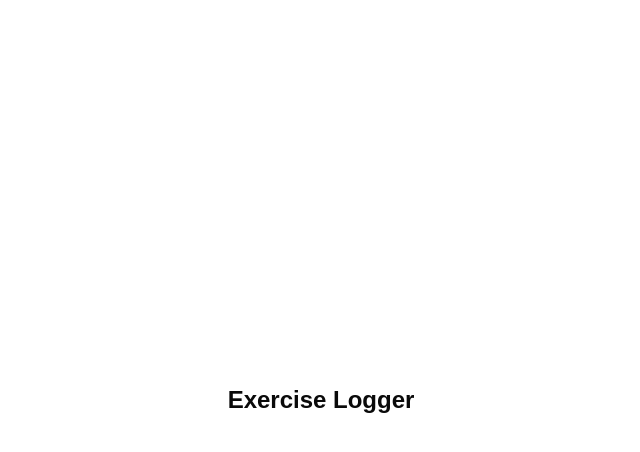
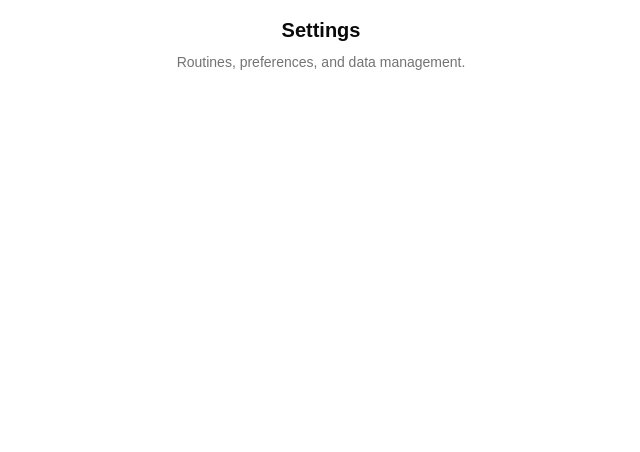
Before and after one commit to AlvaroCreixell/exercise-logger, a React (Vite) app in the folder web/: page /exercise-logger/settings in a window 1280 px wide. Shown: the top 452 px of the page, without its empty margins (319-959 px from the left). Built offline with nearby package versions, Linux system fonts and the light colour scheme.

Commit message:
feat: set up React Router with 4 placeholder screens

```diff
--- a/web/package.json
+++ b/web/package.json
@@ -20,6 +20,7 @@
     "lucide-react": "^1.7.0",
     "react": "^19.2.4",
     "react-dom": "^19.2.4",
+    "react-router": "^7.13.2",
     "shadcn": "^4.1.1",
     "tailwind-merge": "^3.5.0",
     "tw-animate-css": "^1.4.0"
--- a/web/src/App.tsx
+++ b/web/src/App.tsx
@@ -1,8 +1,20 @@
+import { BrowserRouter, Routes, Route, Navigate } from "react-router";
+import TodayScreen from "@/screens/TodayScreen";
+import WorkoutScreen from "@/screens/WorkoutScreen";
+import HistoryScreen from "@/screens/HistoryScreen";
+import SettingsScreen from "@/screens/SettingsScreen";
+
 function App() {
   return (
-    <div className="flex min-h-screen items-center justify-center bg-background text-foreground">
-      <h1 className="text-2xl font-bold">Exercise Logger</h1>
-    </div>
+    <BrowserRouter basename="/exercise-logger">
+      <Routes>
+        <Route path="/" element={<TodayScreen />} />
+        <Route path="/workout" element={<WorkoutScreen />} />
+        <Route path="/history" element={<HistoryScreen />} />
+        <Route path="/settings" element={<SettingsScreen />} />
+        <Route path="*" element={<Navigate to="/" replace />} />
+      </Routes>
+    </BrowserRouter>
   );
 }
 
--- /dev/null
+++ b/web/src/screens/HistoryScreen.tsx
@@ -0,0 +1,12 @@
+export default function HistoryScreen() {
+  return (
+    <div className="flex flex-1 items-center justify-center p-4">
+      <div className="text-center">
+        <h1 className="text-xl font-semibold">History</h1>
+        <p className="mt-2 text-sm text-muted-foreground">
+          Your workout history will appear here.
+        </p>
+      </div>
+    </div>
+  );
+}
--- /dev/null
+++ b/web/src/screens/SettingsScreen.tsx
@@ -0,0 +1,12 @@
+export default function SettingsScreen() {
+  return (
+    <div className="flex flex-1 items-center justify-center p-4">
+      <div className="text-center">
+        <h1 className="text-xl font-semibold">Settings</h1>
+        <p className="mt-2 text-sm text-muted-foreground">
+          Routines, preferences, and data management.
+        </p>
+      </div>
+    </div>
+  );
+}
--- /dev/null
+++ b/web/src/screens/TodayScreen.tsx
@@ -0,0 +1,12 @@
+export default function TodayScreen() {
+  return (
+    <div className="flex flex-1 items-center justify-center p-4">
+      <div className="text-center">
+        <h1 className="text-xl font-semibold">Today</h1>
+        <p className="mt-2 text-sm text-muted-foreground">
+          Your daily workout overview will appear here.
+        </p>
+      </div>
+    </div>
+  );
+}
--- /dev/null
+++ b/web/src/screens/WorkoutScreen.tsx
@@ -0,0 +1,12 @@
+export default function WorkoutScreen() {
+  return (
+    <div className="flex flex-1 items-center justify-center p-4">
+      <div className="text-center">
+        <h1 className="text-xl font-semibold">Workout</h1>
+        <p className="mt-2 text-sm text-muted-foreground">
+          No active workout. Start one from Today.
+        </p>
+      </div>
+    </div>
+  );
+}
```
Also changed, not shown: 2 other files (tests, documents, lock files or other folders).
